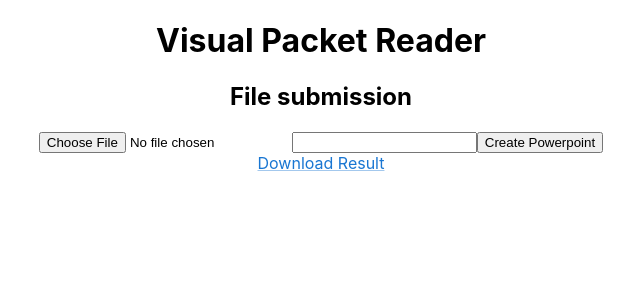
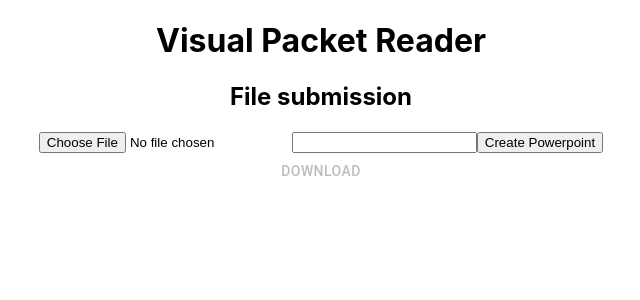
Before and after one commit to LordGuacaba/vpr-frontend, a React (Create React App) app: page / in a window 1280 px wide. Shown: the top 300 px of the page, without its empty margins (319-959 px from the left). Built offline with nearby package versions, Linux system fonts and the light colour scheme.

Commit message:
basic functionality done

```diff
--- a/src/App.js
+++ b/src/App.js
@@ -1,13 +1,14 @@
 import './App.css';
 import { useState } from 'react';
 import axios from "axios";
-import { Link } from '@mui/material';
+import { Button } from '@mui/material';
 
 function App() {
 
   const [outputName, setOutputName] = useState("")
   const [file, setFile] = useState()
-  const [link, setLink] = useState("")
+  const [downloadLink, setDownloadLink] = useState("")
+  const [downloadReady, setDownloadReady] = useState(false)
   const baseUrl = "http://localhost:8000";
 
   const handleAddFile = e => {
@@ -18,14 +19,32 @@ function App() {
     setOutputName(e.target.value)
   }
 
-  const removeReferences = () => {
-    URL.revokeObjectURL(link)
-    setLink("")
+  const handleDownload = () => {
+    const link = document.createElement('a')
+    link.href = downloadLink
+    link.setAttribute('download', `${outputName || "expanded"}.pptx`)
+    document.body.appendChild(link);
+    link.click();
+    document.body.removeChild(link);
+    URL.revokeObjectURL(downloadLink)
+    setDownloadLink("")
+    setDownloadReady(false)
   }
 
-  const deleteFile = filename => {
-    axios.delete(`${baseUrl}/presentation/${filename}`)
-    .catch(error => console.error("GetError:", error))
+  const getCaptions = filename => {
+    if (downloadLink) {
+      URL.revokeObjectURL(downloadLink)
+    }
+    axios.get(`${baseUrl}/presentation/${filename}`, {responseType: 'blob'})
+    .then(response => {
+      if (response.status === 200) {
+        setDownloadLink(URL.createObjectURL(response.data))
+        setDownloadReady(true)
+        axios.delete(`${baseUrl}/presentation/${outputName || "expanded"}`)
+        .catch(error => console.error("DeleteErr:", error))
+      }
+    })
+    .catch(error => console.error("Error:", error))
   }
 
   const handleFileSubmission = e => {
@@ -33,16 +52,14 @@ function App() {
     const formData = new FormData();
     formData.append('file', file);
     formData.append('fileName', file.name);
-    console.log("test")
     const config = {
       headers: {
         'content-type': 'multipart/form-data',
       },
     };
     axios.post(`${baseUrl}/create?name=${outputName}`, formData, config)
-    .then(response => setLink(URL.createObjectURL(response.data)))
     .catch(error => console.error("Error: ", error))
-    .finally(deleteFile(outputName || "expanded"))
+    .finally(() => getCaptions(outputName || "expanded"))
   }
 
   return (
@@ -54,7 +71,7 @@ function App() {
         <input type="text" onChange={handleNameChange} />
         <button type="submit">Create Powerpoint</button>
       </form>
-      <Link href={link} download={`${outputName || "expanded"}.pptx`} onClick={removeReferences}>Download Result</Link>
+      <Button disabled={!downloadReady} onClick={handleDownload}>Download</Button>
     </div>
   );
 }
```
